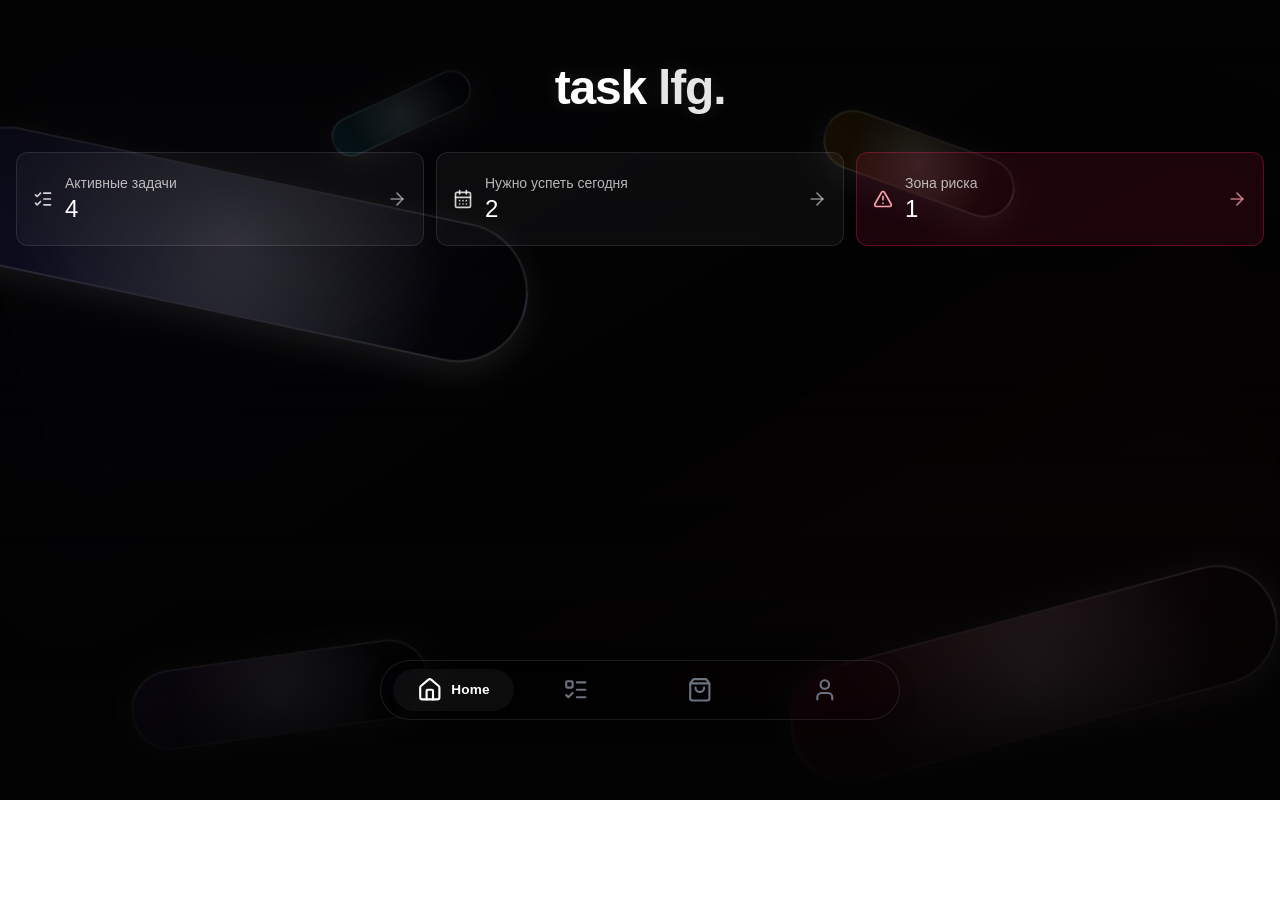
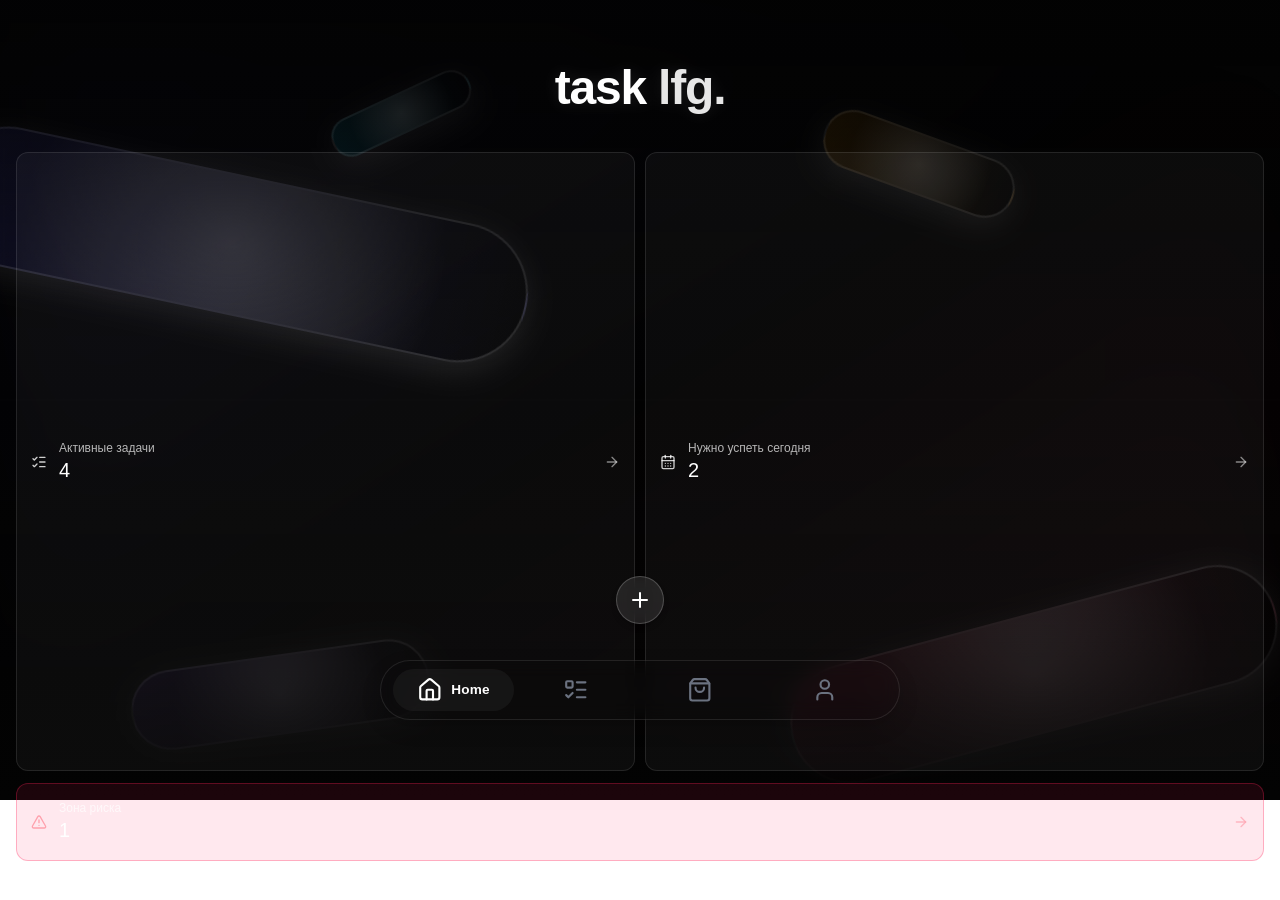
Before and after one commit to Bogatyrzzz/taskertrack, a Next.js app: page / in a window 1280 px wide. Shown: the top 900 px of the page. Before the commit the page ends 800 px from the top, so only its background shows below. Built offline with nearby package versions, Linux system fonts and the light colour scheme.

Commit message:
feat(home): two square metrics row; raise floating + button; add /tasks/new

```diff
--- a/src/app/layout.tsx
+++ b/src/app/layout.tsx
@@ -5,6 +5,7 @@ import SiteNavbar from "@/components/ui/site-navbar";
 import BackgroundShapes from "@/components/ui/background-shapes";
 import BackButton from "@/components/ui/back-button";
 import PagePaddingWrapper from "@/components/ui/page-padding-wrapper";
+import FloatingCreateButton from "@/components/ui/floating-create-button";
 
 const geistSans = Geist({
   variable: "--font-geist-sans",
@@ -33,6 +34,7 @@ export default function RootLayout({
       >
         <BackgroundShapes />
         <BackButton />
+        <FloatingCreateButton />
         <PagePaddingWrapper>{children}</PagePaddingWrapper>
         <SiteNavbar />
       </body>
--- /dev/null
+++ b/src/app/tasks/new/page.tsx
@@ -0,0 +1,8 @@
+export default function NewTaskPage() {
+  return (
+    <div className="container mx-auto px-4 py-10">
+      <h1 className="text-2xl font-semibold">Создание задачи</h1>
+      <p className="mt-2 text-white/70">Здесь будет логика создания задачи. Пока страница-заглушка.</p>
+    </div>
+  );
+}
--- /dev/null
+++ b/src/components/ui/floating-create-button.tsx
@@ -0,0 +1,37 @@
+"use client";
+
+import React from "react";
+import { useRouter, usePathname } from "next/navigation";
+import { Plus } from "lucide-react";
+
+export default function FloatingCreateButton() {
+  const router = useRouter();
+  const pathname = usePathname();
+  const isHome = pathname === "/";
+
+  if (!isHome) return null;
+
+  return (
+    <button
+      type="button"
+      aria-label="Создать задачу"
+      onClick={() => router.push("/tasks/new")}
+      className={[
+        "fixed left-1/2 -translate-x-1/2",
+        "bottom-[22%] md:bottom-[22%]",
+        "z-50",
+        "inline-flex items-center justify-center",
+        "size-11 md:size-12",
+        "rounded-full",
+        "border border-white/20",
+        "bg-white/[0.10] hover:bg-white/[0.16]",
+        "text-white",
+        "shadow-md shadow-black/20",
+        "backdrop-blur-sm",
+        "transition-colors",
+      ].join(" ")}
+    >
+      <Plus className="size-6" />
+    </button>
+  );
+}
--- a/src/components/ui/home-dashboard.tsx
+++ b/src/components/ui/home-dashboard.tsx
@@ -8,7 +8,7 @@ import { cn } from "@/lib/utils";
 export default function HomeDashboard() {
   const counts = getCounts();
   return (
-    <div className="container mx-auto px-4 pt-16 pb-20">
+    <div className="container mx-auto px-4 pt-16 pb-16">
       <header className="mb-10 text-center">
         <h1
           className={cn(
@@ -21,24 +21,33 @@ export default function HomeDashboard() {
         </h1>
       </header>
 
-      <section className="mt-2 grid grid-cols-1 sm:grid-cols-3 gap-3">
+      <section className="mt-2 grid grid-cols-2 gap-2.5">
+        <div className="aspect-square">
           <DashboardCard
             href="/tasks?status=active"
             title="Активные задачи"
             value={counts.totalActive}
-          icon={<ListChecks className="size-5" />}
+            icon={<ListChecks className="size-4" />}
+            className="h-full"
           />
+        </div>
+        <div className="aspect-square">
           <DashboardCard
             href="/tasks?status=active&due=today"
             title="Нужно успеть сегодня"
             value={counts.dueToday}
-          icon={<CalendarDays className="size-5" />}
+            icon={<CalendarDays className="size-4" />}
+            className="h-full"
           />
+        </div>
+      </section>
+
+      <section className="mt-3">
         <DashboardCard
           href="/tasks?status=active&due=overdue"
           title="Зона риска"
           value={counts.riskOverdue}
-          icon={<AlertTriangle className="size-5" />}
+          icon={<AlertTriangle className="size-4" />}
           variant="risk"
         />
       </section>
@@ -52,15 +61,17 @@ function DashboardCard({
   href,
   icon,
   variant = "default",
+  className,
 }: {
   title: string;
   value: number;
   href: string;
   icon: React.ReactNode;
   variant?: "default" | "risk";
+  className?: string;
 }) {
   const baseClasses = cn(
-    "group relative rounded-xl border transition-colors px-4 py-5",
+    "group relative rounded-xl border transition-colors px-3.5 py-4",
     "flex items-center justify-between"
   );
   const defaultClasses = cn("border-white/10", "bg-white/[0.04] hover:bg-white/[0.07]");
@@ -68,16 +79,16 @@ function DashboardCard({
   return (
     <Link
       href={href}
-      className={cn(baseClasses, variant === "risk" ? riskClasses : defaultClasses)}
+      className={cn(baseClasses, variant === "risk" ? riskClasses : defaultClasses, className)}
     >
       <div className="flex items-center gap-3">
         <div className={cn(variant === "risk" ? "text-rose-300" : "text-white/80")}>{icon}</div>
         <div>
-          <div className="text-sm text-white/70">{title}</div>
-          <div className="text-2xl font-medium text-white">{value}</div>
+          <div className="text-xs text-white/70">{title}</div>
+          <div className="text-xl font-medium text-white">{value}</div>
         </div>
       </div>
-      <ArrowRight className={cn("size-5 transition-colors", variant === "risk" ? "text-rose-300/70 group-hover:text-rose-200" : "text-white/50 group-hover:text-white/80")} />
+      <ArrowRight className={cn("size-4 transition-colors", variant === "risk" ? "text-rose-300/70 group-hover:text-rose-200" : "text-white/50 group-hover:text-white/80")} />
     </Link>
   );
 }
```
Lines whose indentation alone changed are shown as unchanged.
